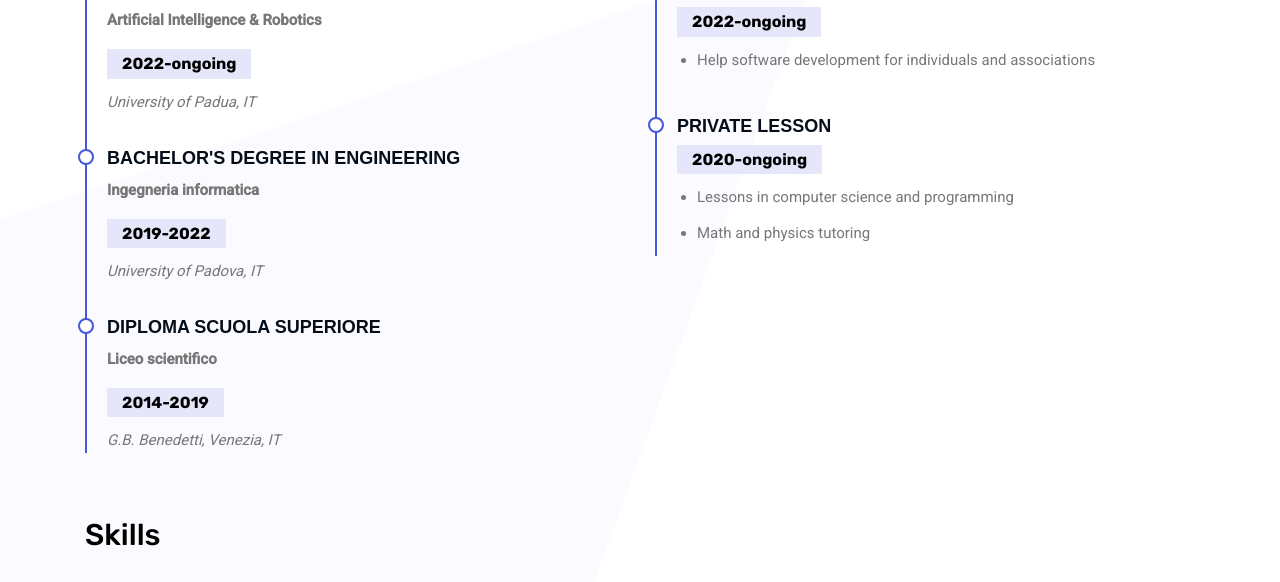
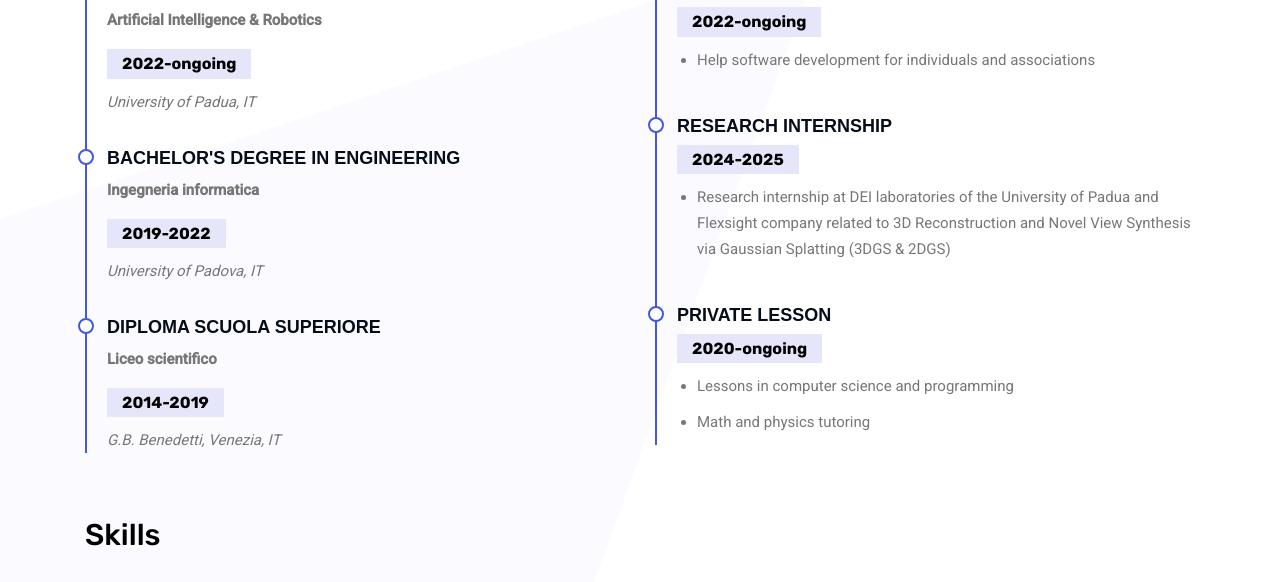
Before and after one commit to Deb0r0h/Deb0r0h.github.io, a plain HTML site: page index.html in a window 1280 px wide. Shown: the part 1228-1810 px from the top of the page. Drawn offline with nearby package versions, Linux system fonts and the light colour scheme.

Commit message:
add intern

```diff
--- a/index.html
+++ b/index.html
@@ -158,6 +158,17 @@
 						<h5>2022-ongoing</h5>
 						<ul>
 							<li>Help software development for individuals and associations </li>
+						</ul>
+					</div>
+
+
+					<div class="resume-item">
+						<h4>Research internship</h4>
+						<h5>2024-2025</h5>
+						<ul>
+							<li>Research internship at DEI laboratories of the University of Padua and
+								Flexsight company related to 3D Reconstruction and Novel View
+								Synthesis via Gaussian Splatting (3DGS & 2DGS) </li>
 						</ul>
 					</div>
 
```
Also changed, not shown: 1 other file.
